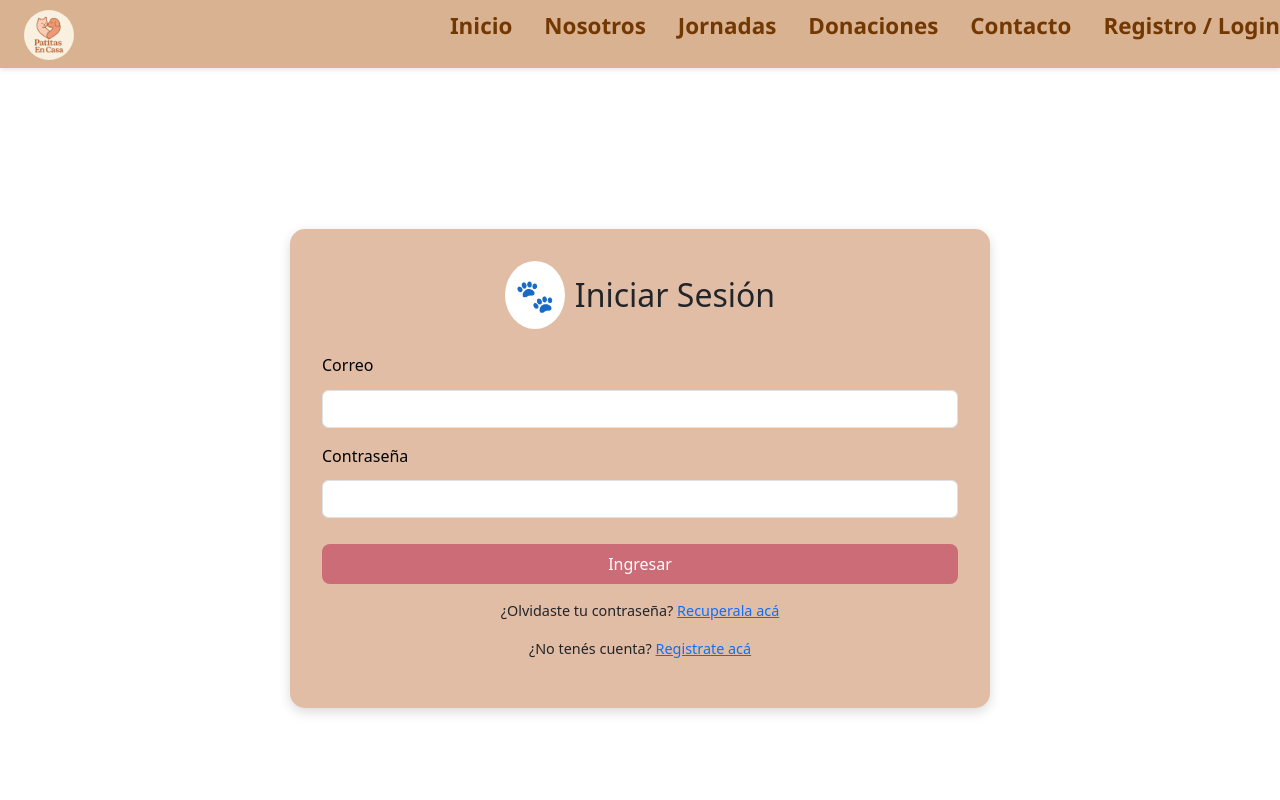
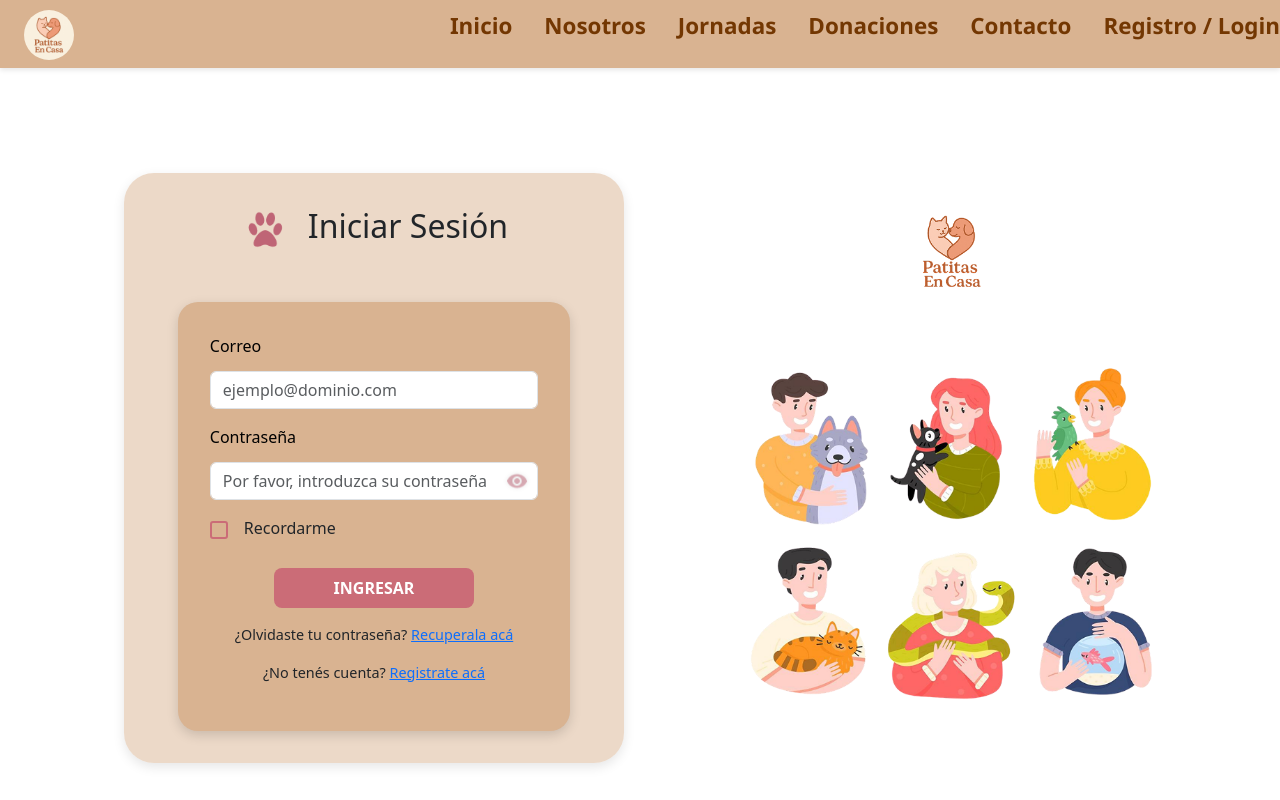
Before and after one commit to JesyGomez/PortalMascotas-PoloIT, a React (Create React App) app: page /login in a window 1280 px wide. Shown: the top 800 px of the page. Built offline with nearby package versions, Linux system fonts and the light colour scheme.

Commit message:
Login con estilos de Figma

```diff
--- a/src/Auth/page/Login.jsx
+++ b/src/Auth/page/Login.jsx
@@ -1,13 +1,13 @@
 import React, { useState, useEffect } from "react";
 import { Link, useNavigate } from "react-router-dom";
-import "../styles/sesion.css";
-import { useAuthStore } from "../../hooks/useAuthStore"; // Asegurate que el path sea correcto
+import { useAuthStore } from "../../hooks/useAuthStore";
+import "../styles/login.css";
 
 export const Login = () => {
   const [email, setEmail] = useState("");
   const [password, setPassword] = useState("");
   const [mensaje, setMensaje] = useState("");
-
+  const [mostrarPassword, setMostrarPassword] = useState(false);
   const navigate = useNavigate();
 
   const {
@@ -15,12 +15,11 @@ export const Login = () => {
     status,
     user,
     errorMessage,
-    clearErrorMessage,
   } = useAuthStore();
 
   const isAuthenticating = status === "checking";
 
-  const handleSubmit = async (e) => {
+  const handleSubmit = (e) => {
     e.preventDefault();
     setMensaje("");
     startLogin({ email, password });
@@ -40,64 +39,79 @@ export const Login = () => {
   }, [status, user, navigate]);
 
   return (
-    <div className="form-wrapper">
-      <div className="form-container">
-        <div className="text-center mb-4">
-          <span className="paw-icon">🐾</span>
-          <h2 className="d-inline">Iniciar Sesión</h2>
+    <div className="registro-wrapper">
+      <div className="form-left">
+        <div className="form-box">
+          <div className="cabecera">
+            <img src="/patitarosa.png" alt="Icono patita" className="icono-patita" />
+            <h2>Iniciar Sesión</h2>
           </div>
 
+          <div className="registro">
             {!mensaje ? (
               <form onSubmit={handleSubmit}>
                 <div className="mb-3">
-              <label htmlFor="correo" className="form-label">
-                Correo
-              </label>
+                  <label htmlFor="email" className="form-label">Correo</label>
                   <input
                     type="email"
                     className="form-control"
-                id="correo"
+                    id="email"
                     value={email}
                     onChange={(e) => setEmail(e.target.value)}
+                    placeholder="ejemplo@dominio.com"
                     required
                   />
                 </div>
-            <div className="mb-3 position-relative">
-              <label htmlFor="password" className="form-label">
-                Contraseña
-              </label>
+
+                <div className="mb-3">
+                  <label htmlFor="password" className="form-label">Contraseña</label>
+                  <div className="password-wrapper">
                     <input
-                type="password"
+                      type={mostrarPassword ? "text" : "password"}
                       className="form-control"
                       id="password"
                       value={password}
                       onChange={(e) => setPassword(e.target.value)}
                       required
+                      placeholder="Por favor, introduzca su contraseña"
+                    />
+                    <img
+                      src="/ojo.png"
+                      alt="Mostrar contraseña"
+                      className="eye-icon"
+                      onClick={() => setMostrarPassword(!mostrarPassword)}
                     />
                   </div>
+                </div>
+                <div className="mb-3 checkbox-wrapper">
+                  <input type="checkbox" id="recordarme" />
+                  <label htmlFor="recordarme">Recordarme</label>
+                </div>
+
                 {errorMessage && <p className="error-message">{errorMessage}</p>}
-            <div className="d-grid">
-              <button
-                type="submit"
-                className="btn-primary"
-                disabled={isAuthenticating}
-              >
-                {isAuthenticating ? "Ingresando..." : "Ingresar"}
+
+                <div className="boton-wrapper">
+                  <button type="submit" className="boton-registro" disabled={isAuthenticating}>
+                    {isAuthenticating ? "Ingresando..." : "INGRESAR"}
                   </button>
                 </div>
+
                 <div className="text-center">
-              <p>
-                ¿Olvidaste tu contraseña?{" "}
-                <Link to="/recuperar">Recuperala acá</Link>
-              </p>
-              <p>
-                ¿No tenés cuenta? <Link to="/registro">Registrate acá</Link>
-              </p>
+                  <p>¿Olvidaste tu contraseña? <Link to="/recuperar">Recuperala acá</Link></p>
+                  <p>¿No tenés cuenta? <Link to="/registro">Registrate acá</Link></p>
                 </div>
               </form>
             ) : (
-          <p className="mensaje-bienvenida">{mensaje}</p>
+              <p className="success-message">{mensaje}</p>
             )}
+          </div>
+        </div>
+      </div>
+
+      {/* Imagen a la derecha */}
+      <div className="image-right">
+        <img src="/logobg.png" alt="Logo Patitas" className="logo" />
+        <img src="/people.png" alt="Personas con mascotas" className="people" />
       </div>
     </div>
   );
--- /dev/null
+++ b/src/Auth/styles/login.css
@@ -0,0 +1,192 @@
+body {
+  margin: 0;
+  font-family: 'Segoe UI', sans-serif;
+  background-color: #fafafa;
+}
+
+.registro-wrapper {
+  display: flex;
+  align-items: stretch;
+  justify-content: space-between;
+  gap: 2rem;
+  padding: 2rem;
+  min-height: 100vh;
+}
+
+.form-left {
+  flex: 1;
+  display: flex;
+  justify-content: flex-end;
+}
+
+.image-right {
+  flex: 1;
+  display: flex;
+  flex-direction: column;
+  align-items: center;
+  justify-content: center;
+  max-height: 100%;
+  overflow: hidden;
+}
+
+.image-right img.logo {
+  width: 160px;
+  max-height: 100px;
+  object-fit: contain;
+  margin-bottom: 1.5rem;
+}
+
+.image-right img.people {
+  width: 100%;
+  max-width: 500px;
+  max-height: 350px;
+  object-fit: contain;
+  padding: 1rem;
+}
+
+.form-box {
+  background-color: rgba(217, 179, 145, 0.5);
+  padding: 2rem;
+  border-radius: 25px;
+}
+
+.registro {
+  background-color: #d9b391;
+  padding: 2rem;
+  border-radius: 20px;
+  box-shadow: 0 4px 12px rgba(0, 0, 0, 0.15);
+  margin-top: 1rem;
+}
+
+.cabecera {
+  display: flex;
+  align-items: center;
+  gap: 0.5rem;
+  justify-content: center;
+  margin-bottom: 1.5rem;
+}
+
+.icono-patita {
+  width: 50px;
+  height: auto;
+  margin-right: 10px;
+  object-fit: contain;
+}
+
+h2 {
+  font-weight: bold;
+  margin: 0;
+}
+
+.form-label {
+  font-weight: 500;
+  color: #000;
+}
+
+.form-control {
+  width: 100%;
+  padding: 0.6rem 1rem;
+  font-size: 1rem;
+  border-radius: 10px;
+  border: 1px solid #ccc;
+  margin-top: 0.3rem;
+}
+
+.password-wrapper {
+  position: relative;
+}
+
+.eye-icon {
+  position: absolute;
+  top: 50%;
+  right: 10px;
+  transform: translateY(-50%);
+  cursor: pointer;
+  width: 22px;
+  height: 22px;
+  object-fit: contain;
+}
+
+.form-control:focus {
+  border-color: #cb6c77;
+  outline: none;
+  box-shadow: 0 0 0 2px #f2d1d7;
+}
+
+.boton-wrapper {
+  display: flex;
+  justify-content: center;
+  margin-top: 1.5rem;
+  margin-bottom: 1rem;
+}
+
+.boton-registro {
+  height: 40px;
+  padding: 0 2rem;
+  background-color: #cb6c77;
+  border: none;
+  border-radius: 8px;
+  color: white;
+  font-weight: bold;
+  cursor: pointer;
+  transition: all 0.3s ease;
+}
+
+.boton-registro:hover {
+  background-color: #a34e58;
+}
+
+.boton-registro:disabled {
+  background-color: #e0aeb3;
+  cursor: not-allowed;
+}
+
+.error-message {
+  color: #b00020;
+  font-size: 0.9rem;
+  margin-top: 0.5rem;
+}
+
+.success-message {
+  color: #2e7d32;
+  font-size: 0.9rem;
+  margin-top: 0.5rem;
+  text-align: center;
+  background-color: #eaffea;
+  padding: 10px;
+  border-radius: 8px;
+  box-shadow: 0 0 5px #a6d6a6;
+}
+
+.text-center p {
+  font-size: 0.9rem;
+  margin-top: 1rem;
+}
+
+::placeholder {
+  font-size: 1rem;
+}
+
+@media (max-width: 992px) {
+  .registro-wrapper {
+    flex-direction: column;
+    align-items: center;
+    padding: 1rem;
+  }
+
+  .form-left,
+  .image-right {
+    width: 100%;
+    justify-content: center;
+  }
+
+  .image-right img.logo {
+    margin-top: 2rem;
+  }
+}
+
+@media (max-width: 575.98px) {
+  ::placeholder {
+    font-size: 0.75rem;
+  }
+}
--- a/src/Auth/styles/registro.css
+++ b/src/Auth/styles/registro.css
@@ -32,7 +32,7 @@ body {
 .form-box {
   display: flex;
   flex-direction: column;
-  align-items: center; /* centra horizontalmente el box interno */
+  align-items: center;
   width: 90%;
   max-width: 500px;
   background-color: rgba(217, 179, 145, 0.5);
@@ -54,15 +54,16 @@ body {
 .cabecera {
   display: flex;
   align-items: center;
-  justify-content: center; /* Centra horizontalmente */
+  justify-content: center;
   gap: 0.5rem;
   margin-bottom: 2rem;
 }
 
-.paw-icon {
-  font-size: 2rem;
-  color: #bb5e69;
+.icono-patita {
+  width: 50px;
+  height: auto;
   margin-right: 10px;
+  object-fit: contain;
 }
 
 h2 {
@@ -119,7 +120,7 @@ h2 {
   -webkit-appearance: none;
   width: 18px;
   height: 18px;
-  border: 2px solid #cb6c77; /* rosa */
+  border: 2px solid #cb6c77;
   border-radius: 3px;
   cursor: pointer;
   position: relative;
@@ -128,8 +129,13 @@ h2 {
   transition: all 0.2s ease;
 }
 
+.checkbox-wrapper label {
+  line-height: 1;
+  padding-top: 4px;
+}
+
 .checkbox-wrapper input[type="checkbox"]:checked {
-  background-color: #cb6c77; /* opcional: podés dejarlo transparente */
+  background-color: #cb6c77;
 }
 
 .checkbox-wrapper input[type="checkbox"]:checked::after {
@@ -171,7 +177,7 @@ h2 {
 }
 
 .boton-wrapper .boton-registro {
-  width: 200px; /* ajustá este valor a gusto */
+  width: 200px;
 }
 
 .error-message {
@@ -221,24 +227,25 @@ h2 {
 
 /* Lado derecho con imagen */
 .image-right {
-  flex: 1;
+flex: 1;
   display: flex;
   flex-direction: column;
   align-items: center;
   justify-content: center;
+  max-height: 100%;
 }
 
 /* Logo superior */
 .image-right img.logo {
   width: 160px;
+  max-height: 100px;
   margin-bottom: 2rem;
 }
 
-/* Imagen personas más chica */
 .image-right img.people {
   width: 100%;
-  max-width: 650px;
-  height: auto;
+  max-width: 500px;
+  max-height: 400px;
   object-fit: contain;
   padding: 1rem;
 }
--- a/src/Auth/styles/sesion.css
+++ /dev/null
@@ -1,84 +0,0 @@
-.form-wrapper {
-  display: flex;
-  justify-content: center;
-  align-items: center;
-  height: 100vh;
-  padding: 1rem;
-}
-
-.form-container {
-  max-width: 900px;
-  width: 90%;
-  background-color: #e2bda5;
-  padding: 2.5rem;
-  border-radius: 25px;
-  margin: 20px auto;
-  box-shadow: 0 4px 12px rgba(0, 0, 0, 0.15);
-}
-
-.form-label {
-  font-weight: light;
-  color: #000;
-}
-
-.form-control {
-  border-radius: 10px;
-  font-size: 1rem;
-}
-
-.btn-primary {
-  height: 40px;
-  background-color: #cb6c77;
-  border-color: #cb6c77;
-  border-radius: 8px;
-  font-weight: light;
-}
-
-.btn-primary:hover {
-  background-color: #a34e58;
-  border-color: #a34e58;
-}
-
-.paw-icon {
-  font-size: 2rem;
-  color: #bb5e69;
-  margin-right: 10px;
-}
-
-h2 {
-  font-weight: bold;
-}
-
-/* Placeholder */
-::placeholder {
-  font-size: 1rem;
-}
-
-/* Responsive: placeholder más pequeño en móviles */
-@media (max-width: 575.98px) {
-  .form-container {
-    width: 95%;
-    padding: 1.5rem;
-  }
-  ::placeholder {
-    font-size: 0.75rem;
-  }
-}
-
-/* Error message */
-.error-message {
-  color: red;
-  margin-top: 0.5rem;
-  font-weight: bold;
-}
-
-.mensaje-bienvenida {
-  color: green;
-  font-weight: bold;
-  text-align: center;
-  margin-bottom: 1rem;
-  background-color: #eaffea;
-  padding: 10px;
-  border-radius: 8px;
-  box-shadow: 0 0 5px #a6d6a6;
-}
```
Lines whose indentation alone changed are shown as unchanged.
